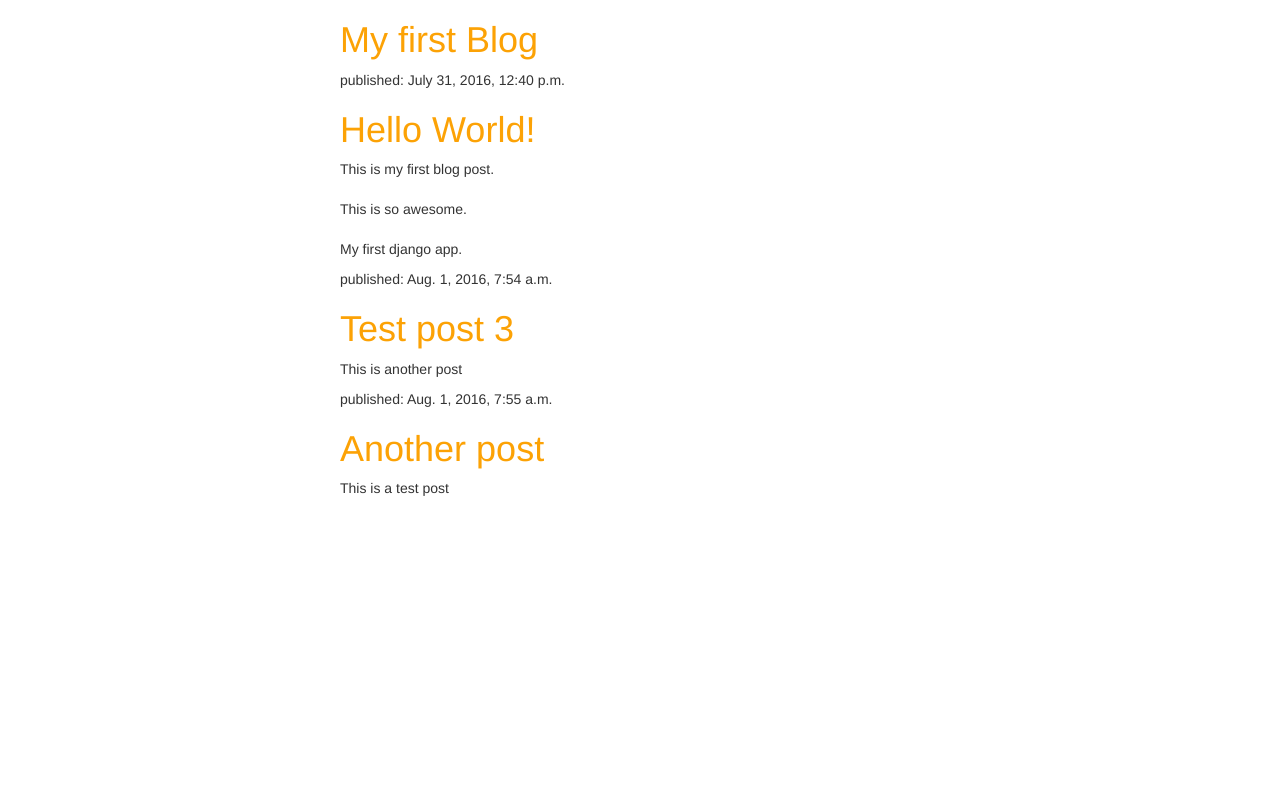
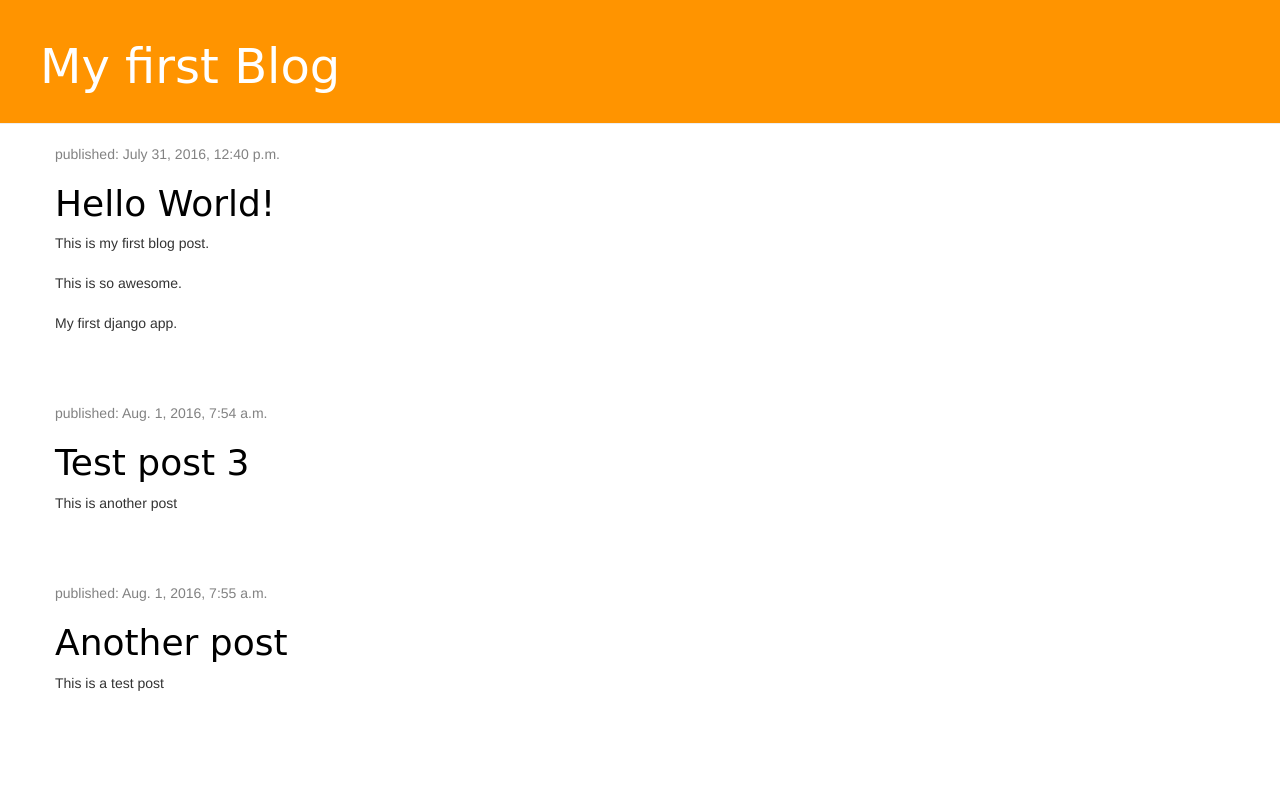
Before and after one commit to mark1729/my-first-blog, a Django app: page / in a window 1280 px wide. Run offline with Django 3.2, Linux system fonts and the light colour scheme; data comes from the database, SQL or seed files in the repository; some libraries are stand-ins or nearby versions.

Commit message:
Add more css

```diff
--- a/blog/static/css/blog.css
+++ b/blog/static/css/blog.css
@@ -1,8 +1,46 @@
-h1 a {
-    color: #FCA205;
+.page-header {
+    background-color: #ff9400;
+    margin-top: 0;
+    padding: 20px 20px 20px 40px;
 }
 
-body{
-    width: 600px;
-    margin:0 auto;
+.page-header h1, .page-header h1 a, .page-header h1 a:visited, .page-header h1 a:active {
+    color: #ffffff;
+    font-size: 36pt;
+    text-decoration: none;
 }
+
+.content {
+    margin-left: 40px;
+}
+
+h1, h2, h3, h4 {
+    font-family: 'Lobster', cursive;
+}
+
+.date {
+    color: #828282;
+}
+
+.save {
+    float: right;
+}
+
+.post-form textarea, .post-form input {
+    width: 100%;
+}
+
+.top-menu, .top-menu:hover, .top-menu:visited {
+    color: #ffffff;
+    float: right;
+    font-size: 26pt;
+    margin-right: 20px;
+}
+
+.post {
+    margin-bottom: 70px;
+}
+
+.post h1 a, .post h1 a:visited {
+    color: #000000;
+}
--- a/blog/templates/blog/post_list.html
+++ b/blog/templates/blog/post_list.html
@@ -1,22 +1,32 @@
 {% load staticfiles %}
 <html>
+
 <head>
     <title>My first blog</title>
     <link rel="stylesheet" href="//maxcdn.bootstrapcdn.com/bootstrap/3.2.0/css/bootstrap.min.css">
     <link rel="stylesheet" href="//maxcdn.bootstrapcdn.com/bootstrap/3.2.0/css/bootstrap-theme.min.css">
     <link rel="stylesheet" href="{% static 'css/blog.css' %}">
 </head>
+
 <body>
-        <div>
+    <div class="page-header">
         <h1><a href="/">My first Blog</a></h1>
     </div>
-
+    <div class="content container">
+        <div class="row">
+            <div class="col-md-8">
                 {% for post in posts %}
-            <div>
+                <div class="post">
+                    <div class="date">
                         <p>published: {{ post.published_date }}</p>
+                    </div>
                     <h1><a href="">{{ post.title }}</a></h1>
                     <p>{{ post.text|linebreaksbr }}</p>
                 </div>
                 {% endfor %}
+            </div>
+        </div>
+    </div>
 </body>
+
 </html>
```
Lines whose indentation alone changed are shown as unchanged.
